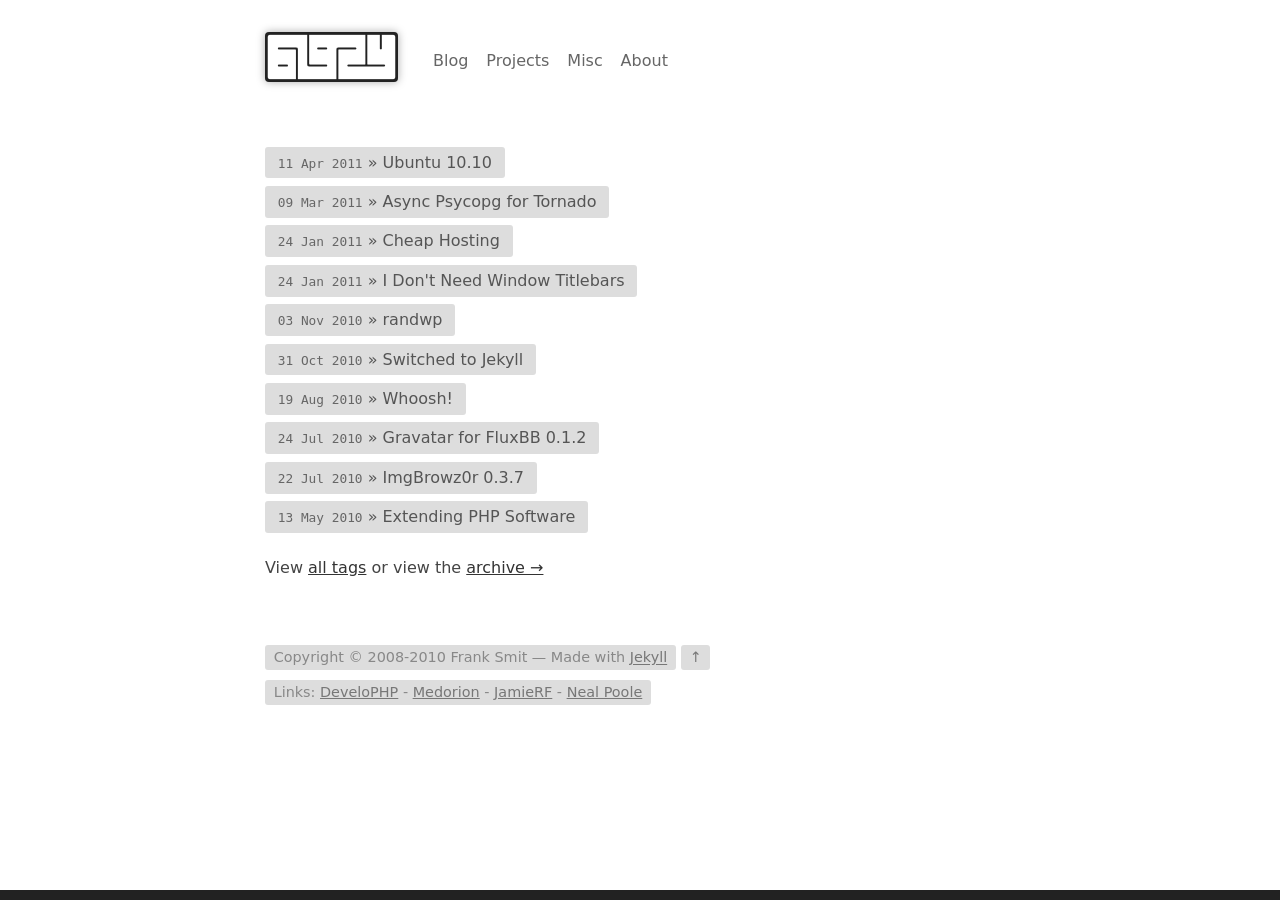
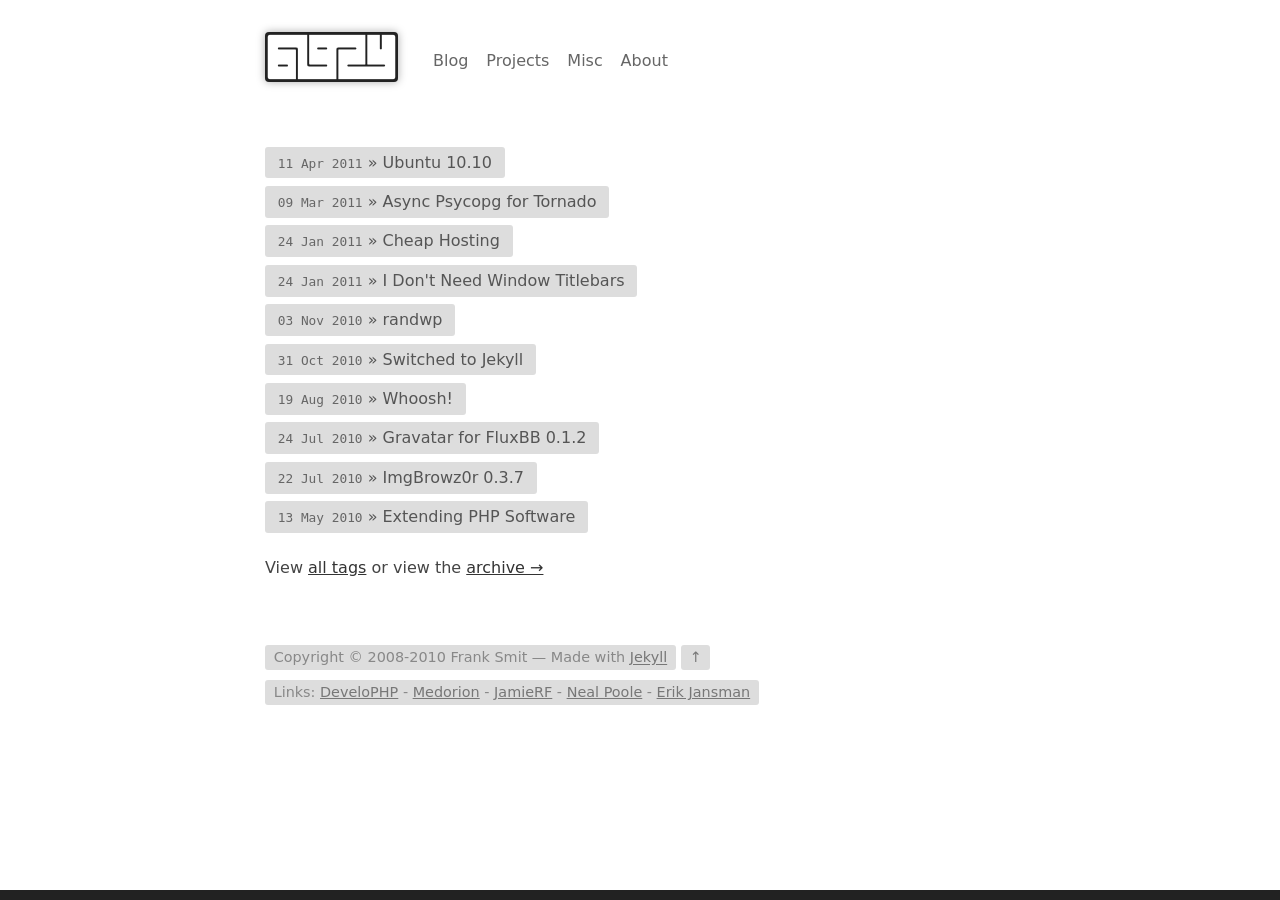
Before and after one commit to wskplho/fsx.github.com, a Jekyll site: the page built from index.html, in a window 1280 px wide. Built offline with Jekyll 4.4.1, drawn with Linux system fonts in a browser that asks for light colours; Markdown is read by kramdown in place of the engine named in the settings.

Commit message:
Added Erik Jansman's website in the links bar.

```diff
--- a/_layouts/default.html
+++ b/_layouts/default.html
@@ -63,7 +63,8 @@
             <a href="http://www.develophp.org/">DeveloPHP</a> -
             <a href="http://www.medorion.net/">Medorion</a> -
             <a href="http://www.jamierf.co.uk/">JamieRF</a> -
-            <a href="http://nealpoole.com/blog/">Neal Poole</a>
+            <a href="http://nealpoole.com/blog/">Neal Poole</a> -
+            <a href="http://www.jansman.eu/">Erik Jansman</a>
         </small></p>
     </footer>
 </div>
```
